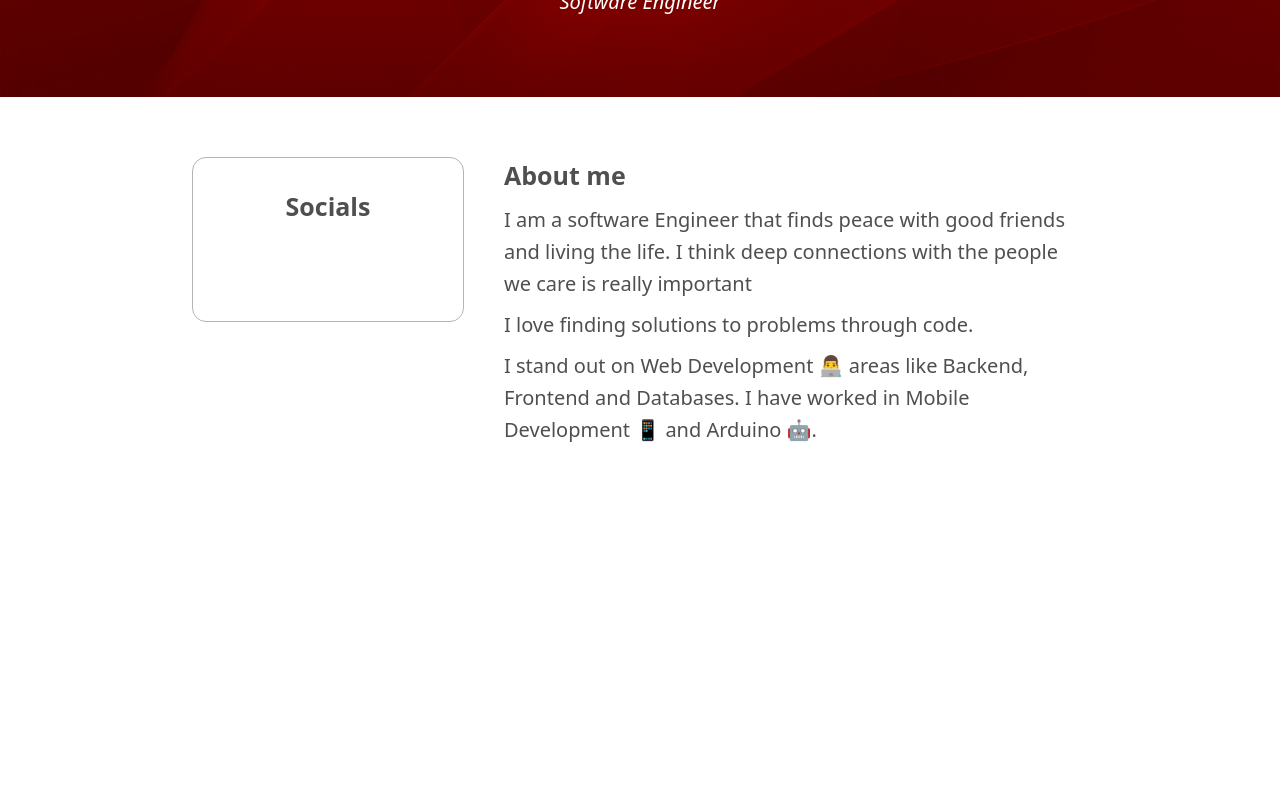
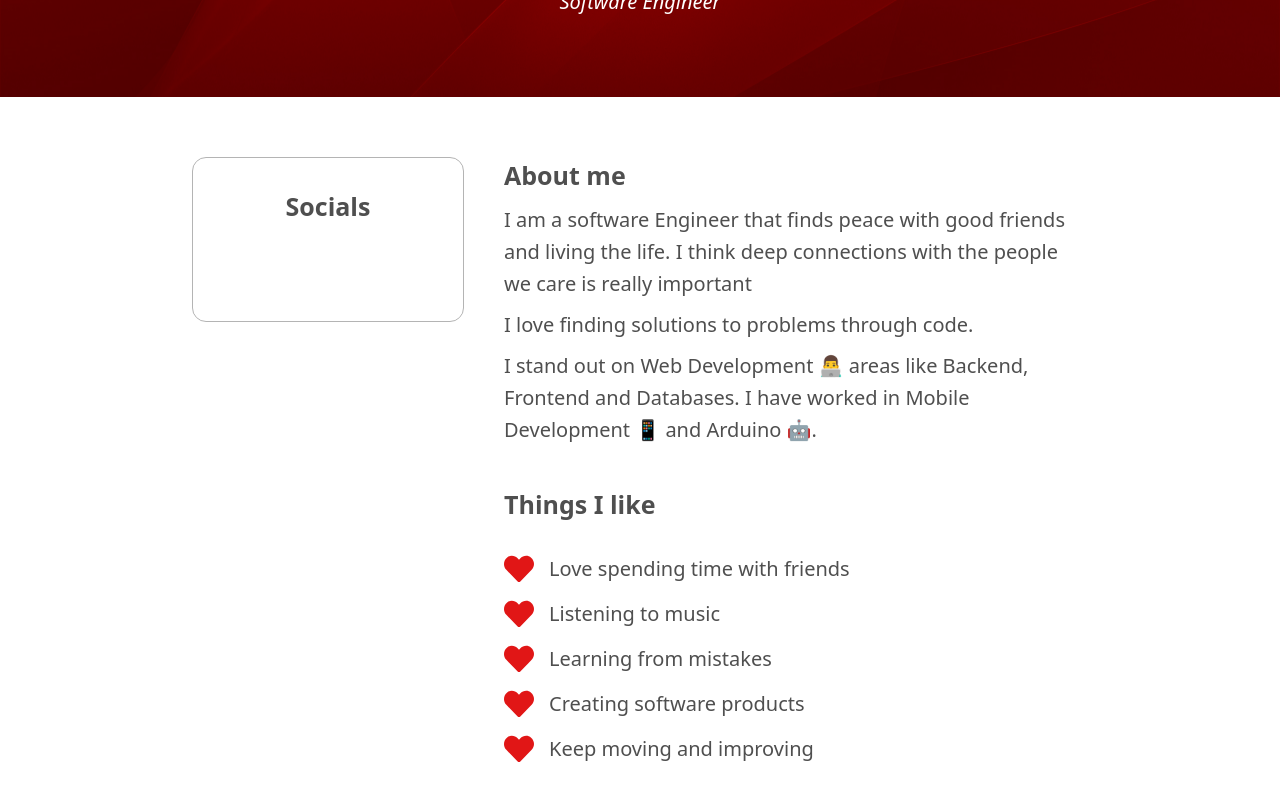
Before and after one commit to LuisRococo/luis-roberto-II, a React (Vite) app: page / in a window 1280 px wide. Shown: the part 354-1154 px from the top of the page. Before the commit the page ends 869 px from the top, so only its background shows below. Built offline with nearby package versions, Linux system fonts and the light colour scheme.

Commit message:
add things I like section

```diff
--- a/package.json
+++ b/package.json
@@ -14,6 +14,7 @@
   "dependencies": {
     "react": "^19.2.0",
     "react-dom": "^19.2.0",
+    "react-icons": "^5.5.0",
     "react-social-icons": "^6.25.0"
   },
   "devDependencies": {
--- a/src/App.tsx
+++ b/src/App.tsx
@@ -2,6 +2,7 @@ import Header from "./components/Header/Header";
 import styles from "./App.module.css";
 import AboutMe from "./components/AboutMe/AboutMe";
 import SocialsCard from "./components/SocialsCard/SocialsCard";
+import ThingsILike from "./components/ThingsILike/ThingsILike";
 
 function App() {
   return (
@@ -15,6 +16,7 @@ function App() {
           </div>
           <div className={styles["grid-right-col"]}>
             <AboutMe />
+            <ThingsILike />
           </div>
         </div>
       </div>
--- /dev/null
+++ b/src/components/ThingsILike/ThingsILike.module.css
@@ -0,0 +1,24 @@
+.container {
+  margin-top: 40px;
+
+  h2 {
+    margin-bottom: 30px;
+  }
+}
+
+.list {
+  display: flex;
+  flex-direction: column;
+  gap: 15px;
+}
+
+.list-item {
+  display: flex;
+  align-items: center;
+  gap: 15px;
+
+  .icon {
+    color: var(--primary);
+    font-size: 30px;
+  }
+}
--- /dev/null
+++ b/src/components/ThingsILike/ThingsILike.tsx
@@ -0,0 +1,24 @@
+import { FaHeart } from "react-icons/fa";
+import likes from "../../data/likes";
+import styles from "./ThingsILike.module.css";
+
+const ThingsILike = () => {
+  return (
+    <div className={styles.container}>
+      <h2>Things I like</h2>
+
+      <div className={styles.list}>
+        {likes.map((item) => {
+          return (
+            <div className={styles["list-item"]}>
+              <FaHeart className={styles.icon} />
+              <p>{item}</p>
+            </div>
+          );
+        })}
+      </div>
+    </div>
+  );
+};
+
+export default ThingsILike;
--- /dev/null
+++ b/src/data/likes.ts
@@ -0,0 +1,7 @@
+export default [
+  "Love spending time with friends",
+  "Listening to music",
+  "Learning from mistakes",
+  "Creating software products",
+  "Keep moving and improving",
+];
```
Also changed, not shown: 1 other file (tests, documents, lock files or other folders).
